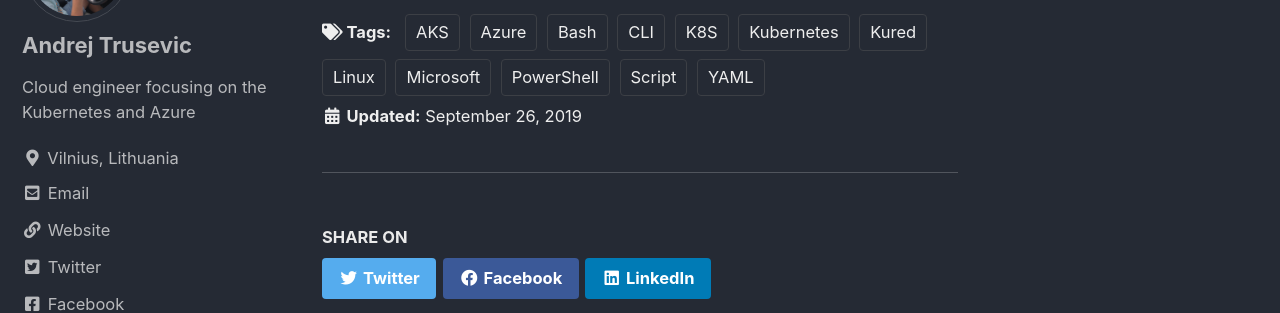
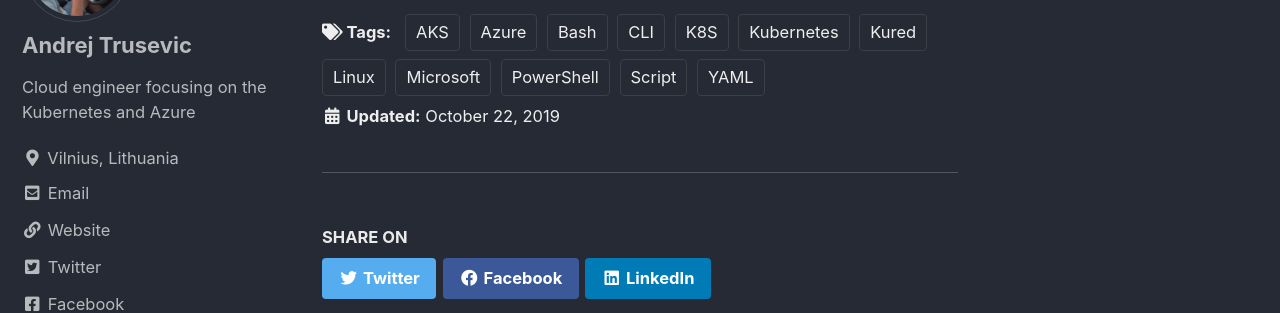
Before and after one commit to andriktr/andriktr.github.io, a Jekyll site: the page built from _posts/2019-10-22-Part-2-AKS.md, in a window 1280 px wide and 900 px high, scrolled down 7991 px. Shown: the part 154-467 px from the top of the window. Built offline with Jekyll 4.4.1, drawn with Linux system fonts in a browser that asks for light colours; cached includes are drawn as plain includes; comment, search, counter and statistics services are not loaded.

Commit message:
date fix

```diff
--- a/_posts/2019-10-22-Part-2-AKS.md
+++ b/_posts/2019-10-22-Part-2-AKS.md
@@ -1,7 +1,7 @@
 ---
 title:  "Azure Kubernetes Services (AKS). Update Kubernetes version and reboot AKS cluster nodes after OS update"
 excerpt: "Azure Kubernetes Services (AKS). Update Kubernetes version and reboot AKS cluster nodes after OS update"
-date: September 26, 2019
+date: October 22, 2019
 toc: true
 toc_label: "Content"
 toc_sticky: true
```
